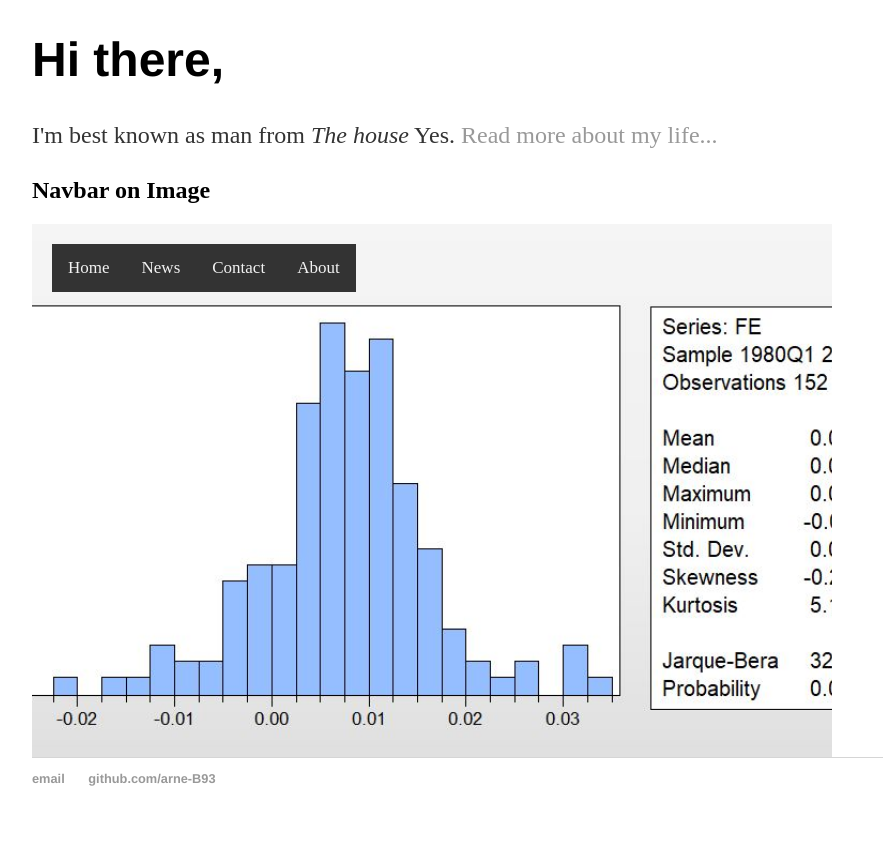
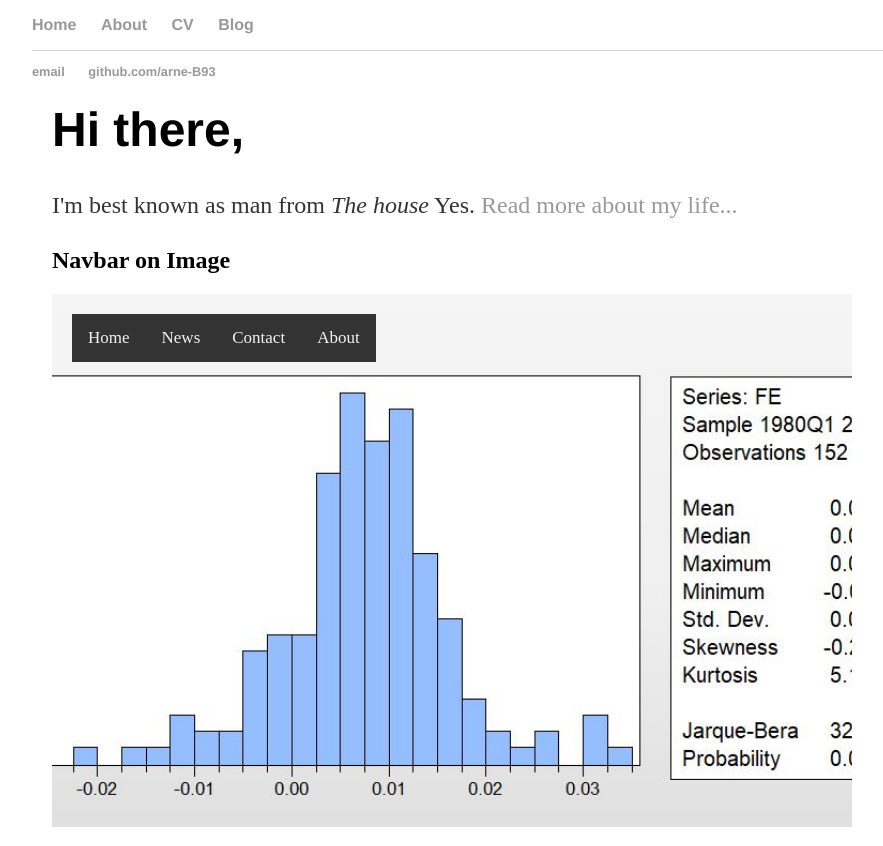
Before and after one commit to Arne-B93/Arne-B93, a Jekyll site: the page built from index.html, in a window 1280 px wide. Shown: the part 593-1439 px from the top of the page, without its empty margins (160-1043 px from the left). Built offline with Jekyll 4.4.1, drawn with Linux system fonts in a browser that asks for light colours.

Commit message:
Update default.html

```diff
--- a/_layouts/default.html
+++ b/_layouts/default.html
@@ -14,7 +14,7 @@
 			  </div>
 			</div>
 
-			<!-- <nav>
+			 <nav>
 	    		<ul>
 	        		<li><a href="/">Home</a></li>
 		        	<li><a href="/about">About</a></li>
@@ -22,7 +22,7 @@
 	        		<li><a href="/blog">Blog</a></li>
 	    		</ul>
 			</nav>
-			<div class="container">-->
+			<div class="container">
 
 			{{ content }}
 
```
